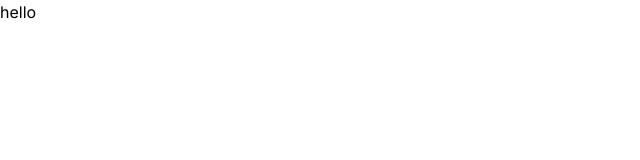
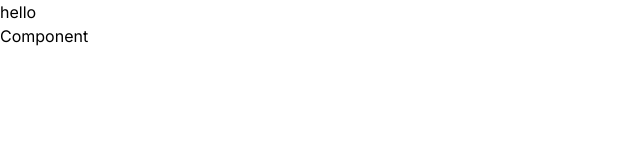
Before and after one commit to stormyy00/BobaThoughts, a Next.js app: page / in a window 1280 px wide. Shown: the top 160 px of the page, without its empty margins (0-640 px from the left). Built offline with nearby package versions, Linux system fonts and the light colour scheme.

Commit message:
clean up

```diff
--- a/src/app/page.js
+++ b/src/app/page.js
@@ -1,5 +1,11 @@
 import Image from "next/image";
+import Component from "../components/Component";
 
 export default function Home() {
-  return <div>hello</div>;
+  return (
+    <div>
+      hello
+      <Component />
+    </div>
+  );
 }
--- /dev/null
+++ b/src/components/Component.jsx
@@ -0,0 +1,6 @@
+import React from "react";
+
+const Component = () => {
+  return <div>Component</div>;
+};
+export default Component;
```
